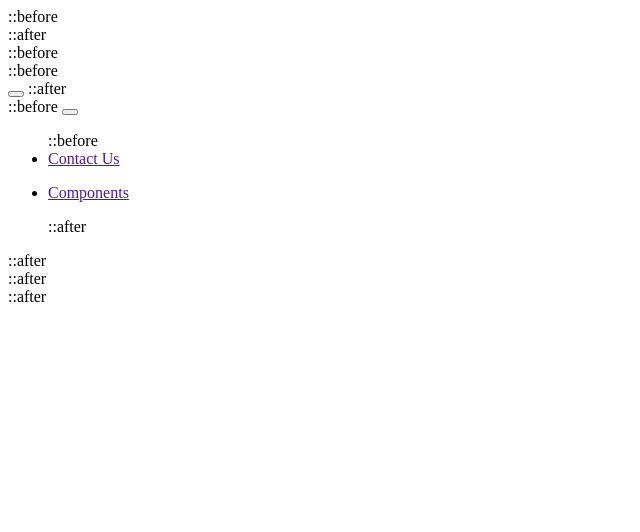
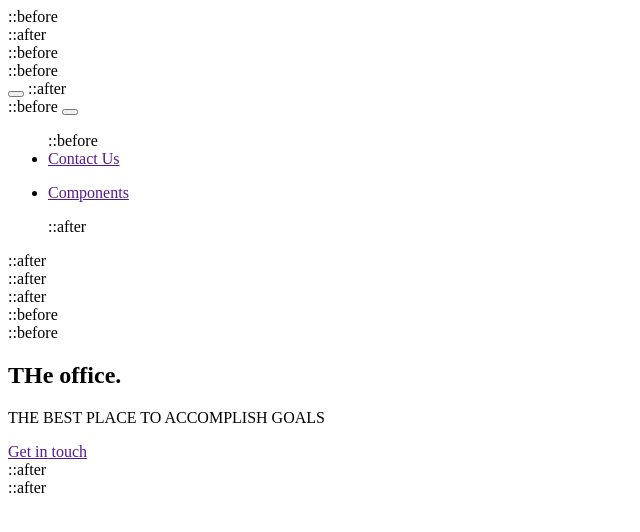
Before and after one commit to DevDownUnder/the-office, a plain HTML site: page index.html in a window 1280 px wide. Shown: the whole page, without its empty margins (0-640 px from the left). Drawn offline with Linux system fonts and the light colour scheme.

Commit message:
Section 1 BEM complete

```diff
--- a/index.html
+++ b/index.html
@@ -63,6 +63,25 @@
         </div>
         ::after
     </nav>
+    <!--SECTION 1-->
+    <section class="section">
+        <div class="section__background__title" style="background-image: ">
+            <div class="section__overlay"></div>
+            <div class="title__container">
+                ::before
+                <div class="title__row">
+                    ::before
+                    <div class="section__title">
+                        <h1>THe office.</h1>
+                        <p>THE BEST PLACE TO ACCOMPLISH GOALS</p>
+                        <a href="" class="section__title__button">Get in touch</a>
+                    </div>
+                    ::after
+                </div>
+                ::after
+            </div>
+        </div>
+    </section>
 
 
 
--- a/style.css
+++ b/style.css
@@ -32,14 +32,26 @@
 
 .navbar__collapsed {}
 
-.navbar__collapsed.active{}
+.navbar__collapsed.active {}
 
-.navbar__collapsed__close{}
+.navbar__collapsed__close {}
 
-.navbar__collapsed__open{}
+.navbar__collapsed__open {}
 
-.collapsed__open__button{}
+.collapsed__open__button {}
 
+/*SECTION*/
 
+.section {}
 
-/*NAVBAR PC*/
+.section__background__title {}
+
+.section__overlay {}
+
+.title__container {}
+
+.title__row {}
+
+.section__title {}
+
+.section__title__button {}
```
